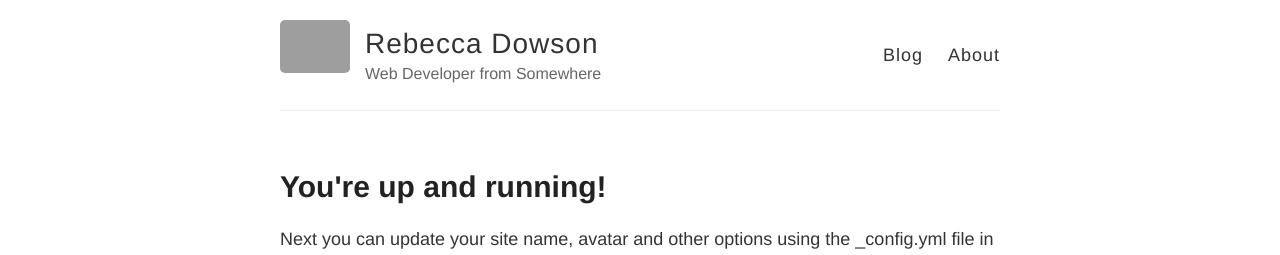
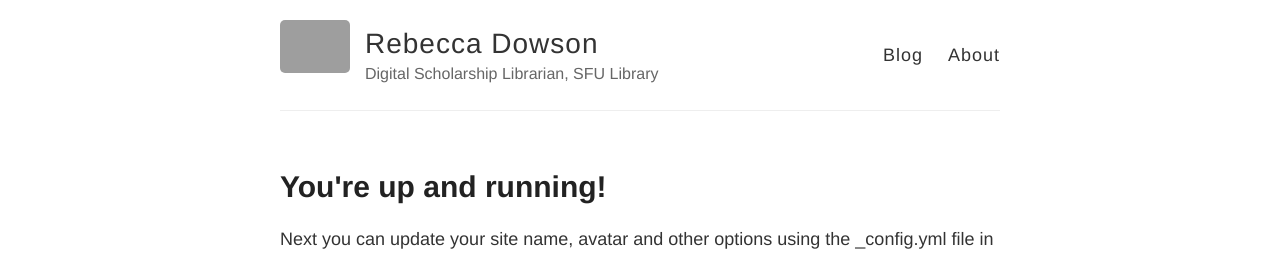
Before and after one commit to radowson/radowson.github.io, a Jekyll site: the page built from index.html, in a window 1280 px wide. Shown: the top 255 px of the page. Built offline with Jekyll 4.4.1, drawn with Linux system fonts in a browser that asks for light colours; grey boxes are pictures that could not be loaded.

Commit message:
Add title to description

```diff
--- a/_config.yml
+++ b/_config.yml
@@ -6,7 +6,7 @@
 name: Rebecca Dowson
 
 # Short bio or description (displayed in the header)
-description: Web Developer from Somewhere
+description: Digital Scholarship Librarian, SFU Library
 
 # URL of your avatar or profile pic (you could use your GitHub profile pic)
 avatar: https://raw.githubusercontent.com/barryclark/jekyll-now/master/images/jekyll-logo.png
```
